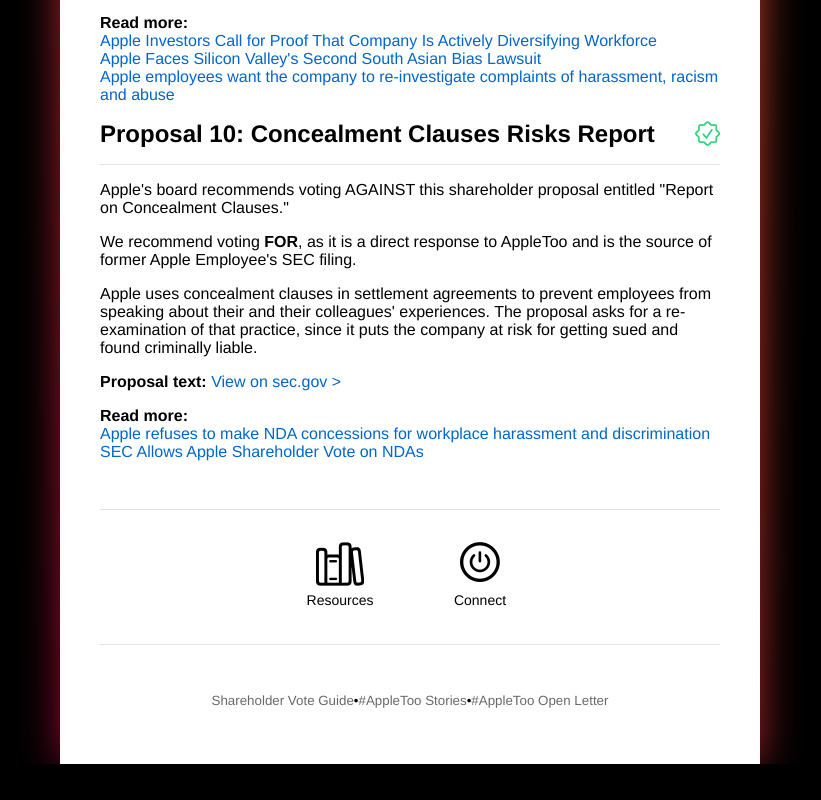
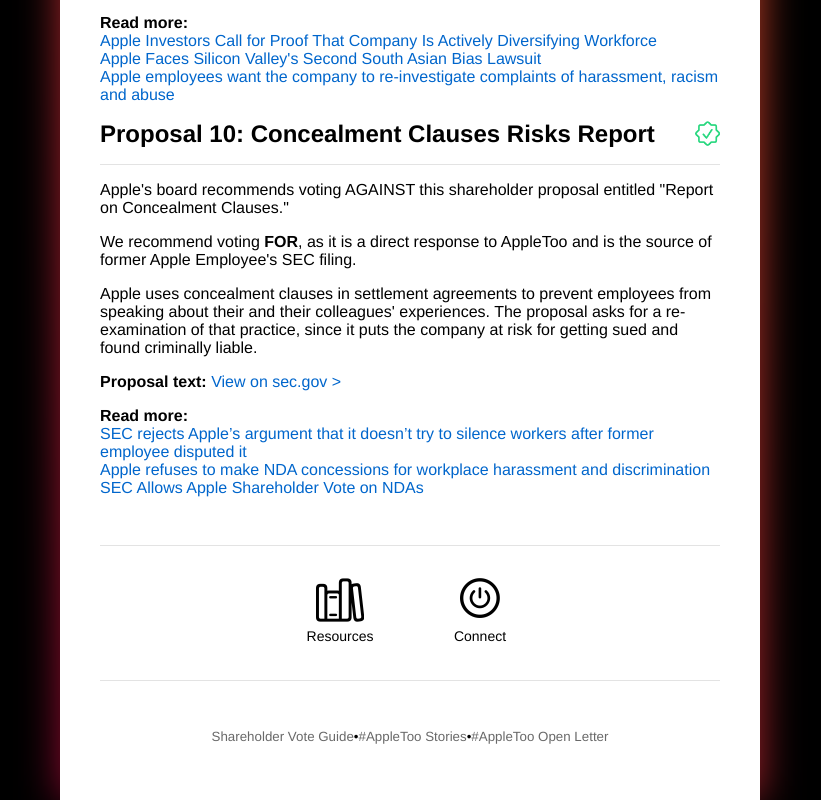
Before and after one commit to cherscarlett/apple-together, a Next.js app: page /shareholders in a window 1280 px wide. Shown: the part 5597-6397 px from the top of the page, without its empty margins (230-1051 px from the left). Before the commit the page ends 6361 px from the top, so only its background shows below. Built offline with nearby package versions, Linux system fonts and the light colour scheme.

Commit message:
additional link for NDA

```diff
--- a/pages/shareholders.js
+++ b/pages/shareholders.js
@@ -295,6 +295,7 @@
                 <p><strong>Proposal text:</strong> <a href="https://www.sec.gov/Archives/edgar/data/320193/000119312522003583/d222670ddef14a.htm#tx222670_36e">View on sec.gov &gt;</a></p>
 
                 <strong>Read more:</strong> <br />
+                <a href="https://www.marketwatch.com/story/sec-rejects-apples-argument-that-it-doesnt-try-to-silence-workers-after-former-employee-disputed-it-11640218188">SEC rejects Apple’s argument that it doesn’t try to silence workers after former employee disputed it</a> <br/>
                 <a href="https://www.theverge.com/2021/9/8/22661536/apple-shareholder-resolution-change-nda-harassment-discrimination">Apple refuses to make NDA concessions for workplace harassment and discrimination</a> <br />
                 <a href="https://www.cfo.com/risk-compliance/2021/12/sec-allows-apple-shareholder-vote-on-ndas/">SEC Allows Apple Shareholder Vote on NDAs</a>
             </li>
```
